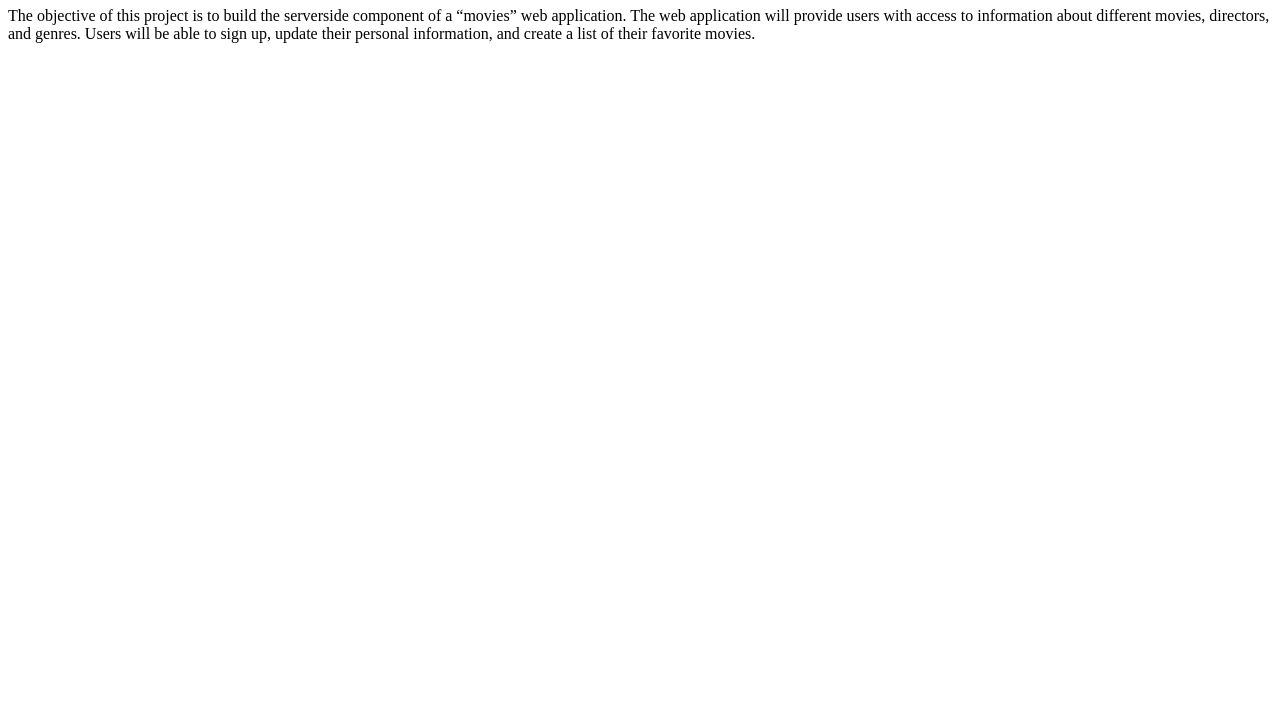
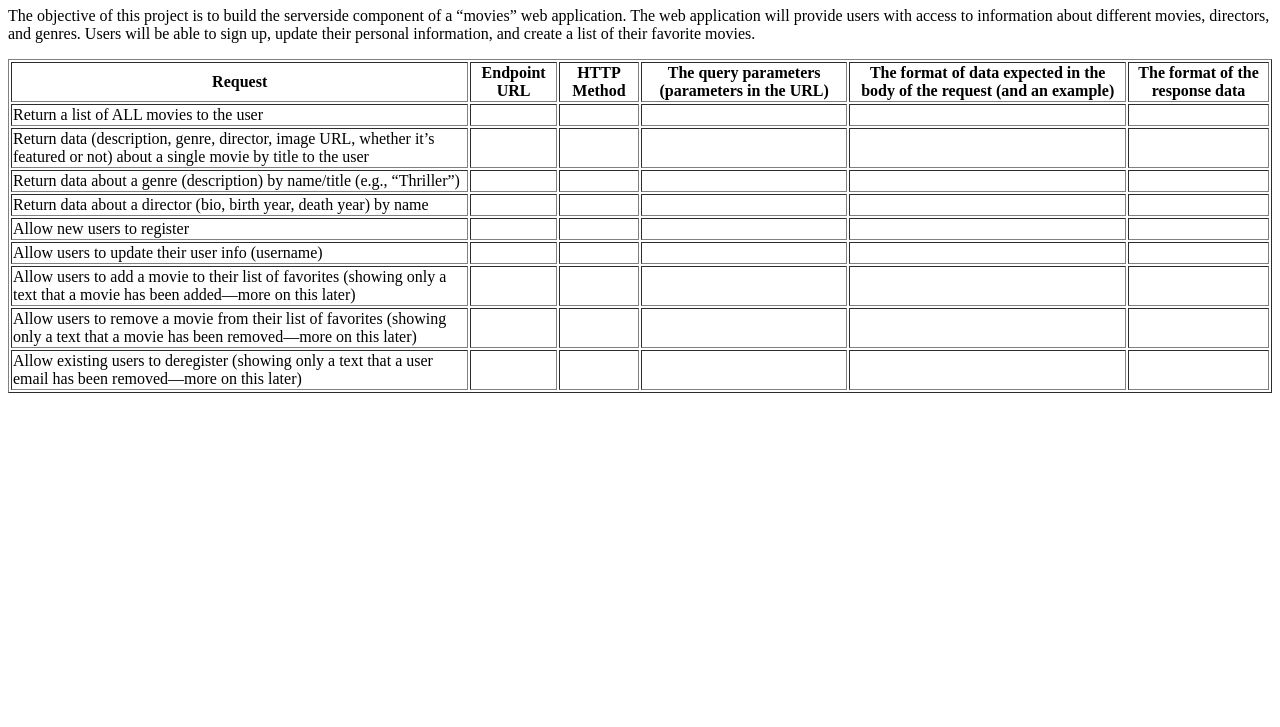
Before and after one commit to Filip-Sazdov/movie_api, a website: page public/documentation.html in a window 1280 px wide. Shown: the part 73-800 px from the top of the page. Drawn offline with Linux system fonts and the light colour scheme.

Commit message:
Add table of API requests.

```diff
--- a/public/documentation.html
+++ b/public/documentation.html
@@ -6,8 +6,11 @@
         <title>Movie API</title>
     </head>
     <body>
-        <h1>Create a REST API with Node.js</h1>
-        <p>The objective of this project is to build the server­side component
+        <main>
+
+            <h1>Create a REST API with Node.js & Express</h1>
+            <p>The objective of this project is to build the server­side
+                component
                 of a “movies” web application. The web application will
                 provide users with access to information about different movies,
                 directors, and genres. Users
@@ -15,5 +18,91 @@
                 create a list of their favorite
                 movies.
             </p>
+            <table border="1">
+                <thead>
+                    <th>Request</th>
+                    <th>Endpoint URL</th>
+                    <th>HTTP Method</th>
+                    <th>The query parameters (parameters in the URL)</th>
+                    <th>The format of data expected in the body of the request (and an example)</th>
+                    <th>The format of the response data</th>
+                </thead>
+                <tbody>
+                    <tr>
+                        <td>Return a list of ALL movies to the user</td>
+                        <td></td>
+                        <td></td>
+                        <td></td>
+                        <td></td>
+                        <td></td>
+                    </tr>
+                    <tr>
+                        <td>Return data (description, genre, director, image URL, whether it’s featured or not) about a single movie by title to the user</td>
+                        <td></td>
+                        <td></td>
+                        <td></td>
+                        <td></td>
+                        <td></td>
+                    </tr>
+                    <tr>
+                        <td>Return data about a genre (description) by name/title (e.g., “Thriller”)</td>
+                        <td></td>
+                        <td></td>
+                        <td></td>
+                        <td></td>
+                        <td></td>
+                    </tr>
+                    <tr>
+                        <td>Return data about a director (bio, birth year, death year) by name</td>
+                        <td></td>
+                        <td></td>
+                        <td></td>
+                        <td></td>
+                        <td></td>
+                    </tr>
+                    <tr>
+                        <td>Allow new users to register</td>
+                        <td></td>
+                        <td></td>
+                        <td></td>
+                        <td></td>
+                        <td></td>
+                    </tr>
+                    <tr>
+                        <td>Allow users to update their user info (username)</td>
+                        <td></td>
+                        <td></td>
+                        <td></td>
+                        <td></td>
+                        <td></td>
+                    </tr>
+                    <tr>
+                        <td>Allow users to add a movie to their list of favorites (showing only a text that a movie has been added—more on this later)</td>
+                        <td></td>
+                        <td></td>
+                        <td></td>
+                        <td></td>
+                        <td></td>
+                    </tr>
+                    <tr>
+                        <td>Allow users to remove a movie from their list of favorites (showing only a text that a movie has been removed—more on this later)</td>
+                        <td></td>
+                        <td></td>
+                        <td></td>
+                        <td></td>
+                        <td></td>
+                    </tr>
+                    <tr>
+                        <td>Allow existing users to deregister (showing only a text that a user email has been removed—more on this later)</td>
+                        <td></td>
+                        <td></td>
+                        <td></td>
+                        <td></td>
+                        <td></td>
+                    </tr>
+                </tbody>
+
+            </table>
+        </main>
     </body>
 </html>
```
Lines whose indentation alone changed are shown as unchanged.
